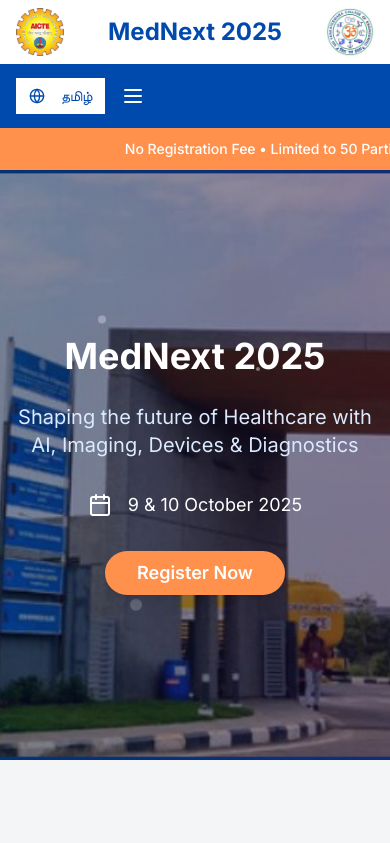
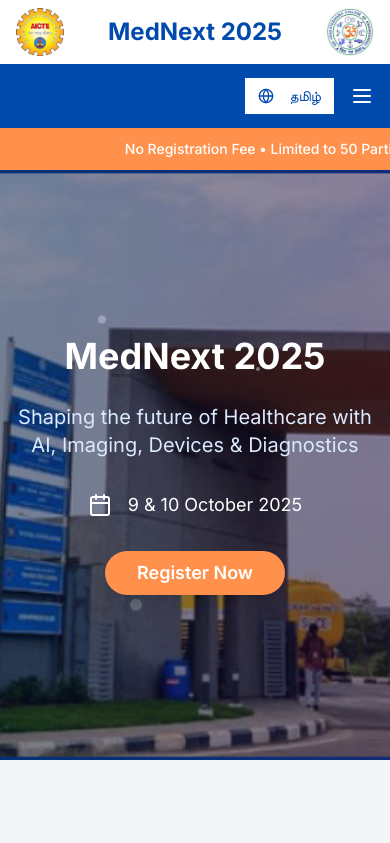
Before and after one commit to BawaSree/med_next2025, a Next.js app: page / in a window 390 px wide. Shown: the top 843 px of the page. Built offline with nearby package versions, Linux system fonts and the light colour scheme.

Commit message:
Update page.tsx menu bar in mobile view

```diff
--- a/app/page.tsx
+++ b/app/page.tsx
@@ -658,7 +658,7 @@ export default function MedNextConference() {
 
 
 
-      {/* Navigation */}
+      {/* Navigation
       <nav
         className={`sticky top-0 z-50 bg-[#004aad] transition-all duration-300 ${
           scrollY > 100 ? "shadow-lg" : ""
@@ -702,7 +702,7 @@ export default function MedNextConference() {
             </div>
           </div>
 
-          {/* Mobile Menu */}
+          {/* Mobile Menu
           {mobileMenuOpen && (
             <div className="lg:hidden bg-[#004aad] border-t border-blue-600">
               <div className="py-4 space-y-2">
@@ -722,6 +722,69 @@ export default function MedNextConference() {
           )}
         </div>
       </nav>
+
+      */}
+
+      {/* Navigation */}
+<nav className={`sticky top-0 z-50 bg-[#004aad] transition-all duration-300 ${scrollY > 100 ? "shadow-lg" : ""}`}>
+  <div className="container mx-auto px-4">
+    <div className="flex items-center justify-between h-16">
+      {/* Desktop Navigation - unchanged */}
+      <div className="hidden lg:flex space-x-8">
+        {Object.entries(t.nav).map(([key, value]) => (
+          <button
+            key={key}
+            onClick={() => scrollToSection(key === "home" ? "hero" : key)}
+            className="text-white hover:text-[#ff914d] transition-colors duration-200 font-medium"
+          >
+            {value}
+          </button>
+        ))}
+      </div>
+
+      {/* Mobile buttons - moved to right side */}
+      <div className="flex items-center space-x-4 ml-auto"> {/* Added ml-auto here */}
+        <Button
+          onClick={toggleLanguage}
+          variant="outline"
+          size="sm"
+          className="bg-white text-[#004aad] border-white hover:bg-[#ff914d] hover:text-white hover:border-[#ff914d]"
+        >
+          <Globe className="w-4 h-4 mr-2" />
+          {language === "en" ? "தமிழ்" : "English"}
+        </Button>
+
+        <button
+          onClick={() => setMobileMenuOpen(!mobileMenuOpen)}
+          className="lg:hidden text-white"
+        >
+          {mobileMenuOpen ? (
+            <X className="w-6 h-6" />
+          ) : (
+            <Menu className="w-6 h-6" />
+          )}
+        </button>
+      </div>
+    </div>
+
+    {/* Mobile Menu - unchanged */}
+    {mobileMenuOpen && (
+      <div className="lg:hidden bg-[#004aad] border-t border-blue-600">
+        <div className="py-4 space-y-2">
+          {Object.entries(t.nav).map(([key, value]) => (
+            <button
+              key={key}
+              onClick={() => scrollToSection(key === "home" ? "hero" : key)}
+              className="block w-full text-left px-4 py-2 text-white hover:bg-blue-600 transition-colors"
+            >
+              {value}
+            </button>
+          ))}
+        </div>
+      </div>
+    )}
+  </div>
+</nav>
 
       {/* Scrolling Announcement */}
       <div className="bg-[#ff914d] text-white py-2 overflow-hidden">
```
